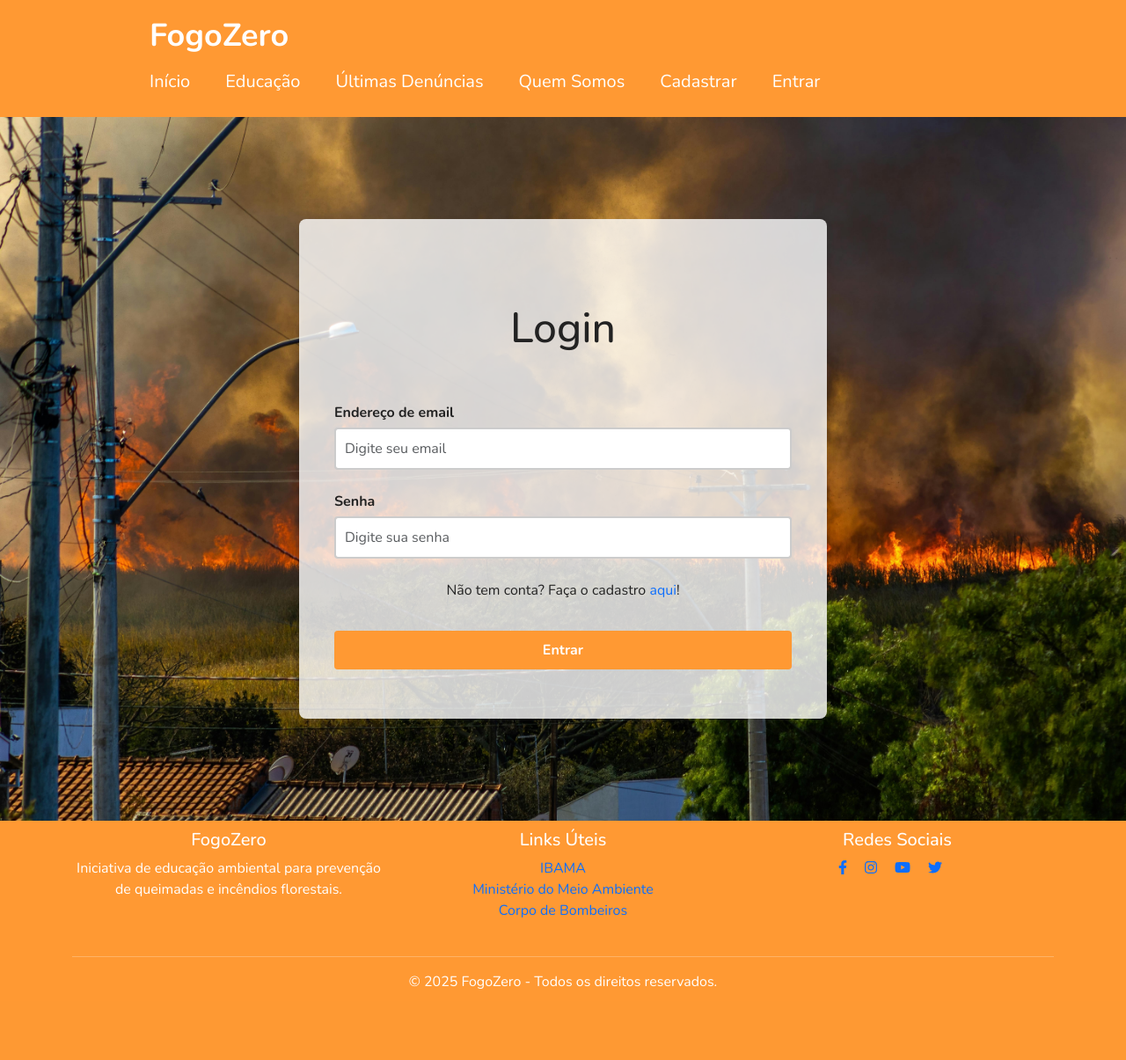
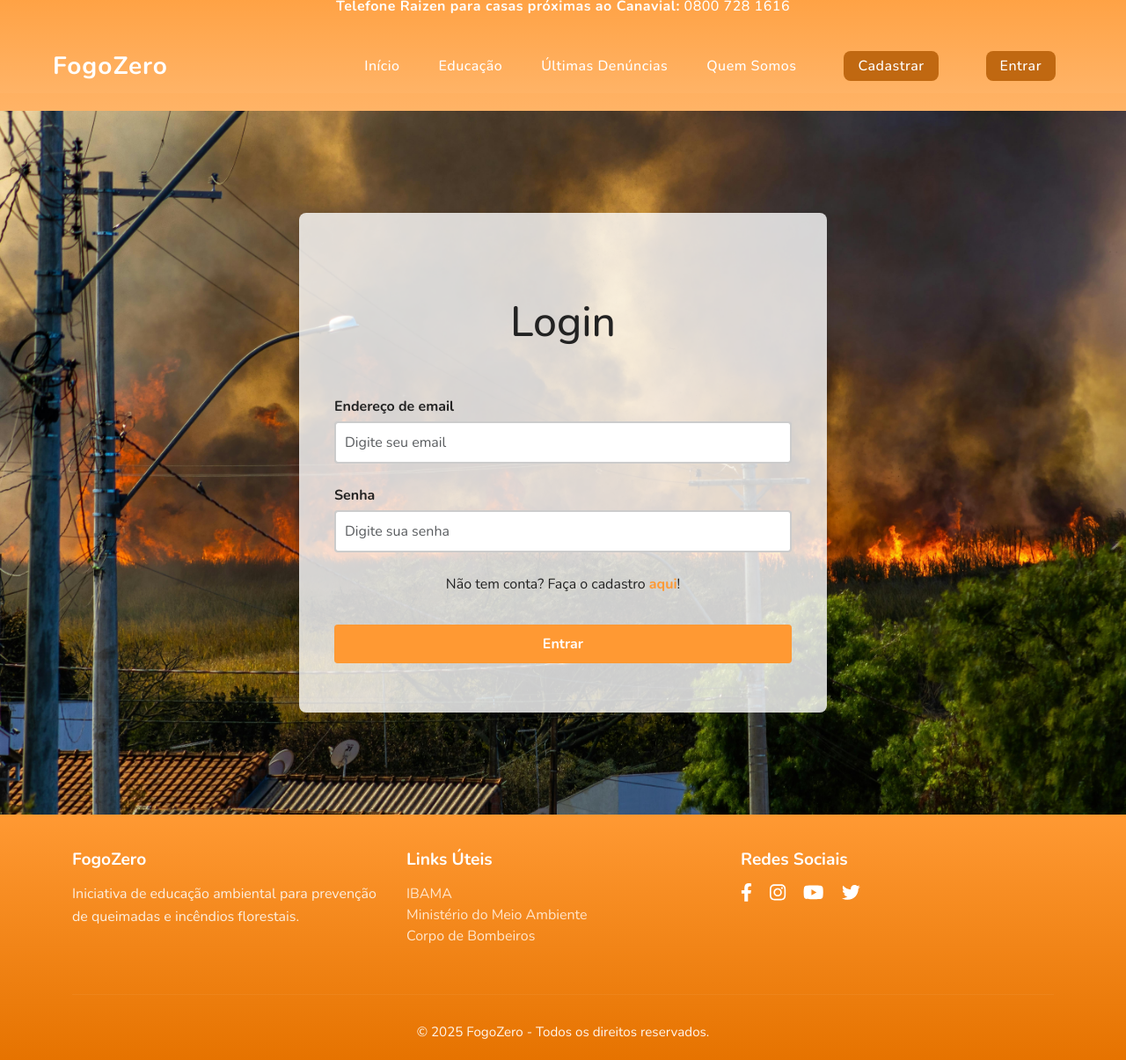
Before and after one commit to kaiqsou/fogozero-pi, a PHP site: page /views/login.php in a window 1280 px wide. Shown: the part 79-1284 px from the top of the page at 88% size. Before the commit the page ends 1203 px from the top, so only its background shows below. Run offline with PHP 8.4, Linux system fonts and the light colour scheme.

Commit message:
Quase finalização do projeto

```diff
--- a/bd/scripts_fogozero.sql
+++ b/bd/scripts_fogozero.sql
@@ -8,7 +8,7 @@ CREATE TABLE IF NOT EXISTS usuarios
     id_usuario BIGINT NOT NULL PRIMARY KEY AUTO_INCREMENT,
     nome VARCHAR(100) NOT NULL,
     email VARCHAR(255) UNIQUE NOT NULL,
-    telefone VARCHAR(14) UNIQUE DEFAULT NULL,
+    telefone VARCHAR(14) DEFAULT NULL,
     senha VARCHAR(255) NOT NULL,
     cep VARCHAR(10) DEFAULT NULL,
     cidade VARCHAR(100) DEFAULT NULL,
--- a/css/style.css
+++ b/css/style.css
@@ -57,46 +57,65 @@ img {
 }
 
 /* MENU */
-.menu-bg {
-  background: #ff9933;
+.menu-bg
+{
+  background: linear-gradient(to bottom, #ff9933, #ffb366);
+  padding: 20px 0;
+  box-shadow: 0 4px 8px rgba(0, 0, 0, 0.1);
 }
-.menu {
-  max-width: 960px;
+.menu
+{
+  max-width: 1200px;
   margin: 0 auto;
-  padding: 15px 0;
+  padding: 0 20px;
   display: flex;
   justify-content: space-between;
   align-items: center;
-  flex-wrap: wrap;
 }
-.menu a {
+
+.menu a
+{
   color: white;
 }
 .menu-logo a {
-  font-size: 2.25em;
+  font-size: 28px;
   font-weight: bold;
-  margin: 0 10px;
+  color: #fff;
+  text-decoration: none;
+  letter-spacing: 1px;
 }
-.menu-nav ul {
+.menu-nav ul
+{
+  list-style: none;
   display: flex;
-  flex-wrap: wrap;
+  gap: 24px;
+  margin: 0;
+  padding: 0;
 }
-.menu-nav li {
+
+.menu-nav li
+{
   margin-right: 20px;
 }
-.menu-nav a {
-  font-size: 1.25em;
-  padding: 10px;
-  display: block;
+
+.menu-nav a
+{
+  text-decoration: none;
+  color: #fff;
+  font-weight: 500;
+  transition: all 0.3s ease;
+  font-size: 16px;
 }
-.menu-nav a:hover {
-  color: #cc6600;
-  background-color: whitesmoke;
-  border-radius: 10px;
+
+.menu-nav a:hover
+{
+  color: #ffe6cc;
+  text-decoration: underline;
 }
 
 /* INTRODUÇÃO */
-.introducao {
+.introducao
+{
   font-size: 3em;
   line-height: 1;
   text-align: center;
@@ -105,19 +124,45 @@ img {
   margin: 0 auto;
 }
 
+.nav-bar
+{
+  background: linear-gradient(to bottom, #ff9933, #ffb366);
+  padding: 10px 0;
+  text-align: center;
+  color: white;
+  font-weight: 500;
+  font-size: 16px;
+  letter-spacing: 0.5px;
+}
+
 /* CONTATO QUEIMADAS */
-.contato-queimadas {
-  background: linear-gradient(to bottom, #ff9933, rgba(240, 169, 62, 0.95)), url('../img/contato-queimadas.jpg') center/cover no-repeat fixed;
-  padding: 10px;
+
+.contato-queimadas
+{
+  padding: 10px 0;
+  margin-bottom: 20px;
   text-align: center;
+  color: white;
+  font-weight: 500;
+  font-size: 16px;
+  letter-spacing: 0.5px;
 }
-.contato-queimadas h2 {
+
+.contato-queimadas h2
+{
   color: #333;
   margin-bottom: 10px;
 }
-.contato-queimadas p {
+
+.contato-queimadas p
+{
+  margin: 5px 0;
   color: white;
-  font-size: 1.2em;
+}
+
+.contato-queimadas strong
+{
+  color: white;
 }
 
 /* SEÇÃO SOBRE */
@@ -192,7 +237,8 @@ img {
   padding: 100px 0;
   text-align: center;
   margin-bottom: 40px;
-  border-bottom: 4px solid #ff6600;
+  border-top: 1px solid #ffe8e8;
+  border-bottom: 1px solid #ffe8e8;
 }
 
 .hero-educacao h1 {
@@ -328,29 +374,115 @@ button[type="submit"]:hover {
 
 
 /* FOOTER */
-.footer {
-  text-align: center;
-  padding: 10px 0;
-  background-color: #ff9933;
+.footer
+{
+  background: linear-gradient(to bottom, #ff9933, #e67300);
   color: white;
+  padding: 40px 20px 20px;
+  font-family: "Nunito", Arial, sans-serif;
+}
+
+.footer h5
+{
+  font-size: 1.2rem;
+  font-weight: 700;
+  margin-bottom: 15px;
+  color: #fff;
+}
+
+.footer p
+{
+  font-size: 1rem;
+  line-height: 1.6;
+  color: #fcefe0;
+}
+
+.footer ul
+{
+  list-style: none;
+  padding: 0;
+  margin: 0;
+}
+
+.footer ul li a
+{
+  color: #ffe6cc;
+  text-decoration: none;
+  transition: color 0.3s ease;
+}
+
+.footer ul li a:hover
+{
+  color: #ffffff;
+  text-decoration: underline;
+}
+
+.footer .social-links a
+{
+  font-size: 1.3rem;
+  color: #fff;
+  margin-right: 12px;
+  transition: transform 0.3s ease, color 0.3s ease;
+}
+
+.footer .social-links a:hover
+{
+  color: #ffd1a3;
+  transform: scale(1.2);
+}
+
+.footer hr
+{
+  border-color: rgba(255, 255, 255, 0.2);
+  margin: 30px 0;
+}
+
+.footer .text-center
+{
+  color: #fff8f0;
+  font-size: 0.95rem;
 }
 
 /* RESPONSIVIDADE */
-@media (max-width: 768px) {
-  .menu {
+@media (max-width: 768px)
+{
+  .menu
+  {
     flex-direction: column;
-    align-items: flex-start;
+    align-items: center;
+    gap: 15px;
+    padding: 10px 0;
   }
-  .menu-nav ul {
+
+  .menu-nav ul
+  {
     flex-direction: column;
-    align-items: flex-start;
+    align-items: center;
+    gap: 12px;
+    margin: 0;
+    padding: 0;
   }
-  .introducao {
+
+  .menu-nav li
+  {
+    margin-right: 0;
+  }
+
+  .introducao
+  {
     font-size: 2em;
     padding: 30px 10px;
   }
-  .menu-logo a {
-    font-size: 1.5em;
+
+  .menu-logo a
+  {
+    font-size: 1.8em;
+  }
+
+  .menu-nav a
+  {
+    font-size: 18px;
+    padding: 6px 12px;
   }
 }
 
@@ -556,15 +688,15 @@ input[type="checkbox"] {
 }
 /* QUEM SOMOS */
 .quem-somos {
-  background:
-    linear-gradient(to bottom, #ff9933, rgba(255, 155, 6, 0.95)),url('../img/80_Y29udmVyc2F0aW9uX2J1c2luZXNzLTA2.jpg') center/cover no-repeat fixed;
+  background: linear-gradient(to bottom, #ff9933, #ffb366);
   color: white;
   padding: 120px 0;
   text-align: center;
   position: relative;
-   margin-bottom: 40px;
-    border-bottom: 4px solid #ff6600;
+  margin-bottom: 40px;
   z-index: 1;
+  border-top: 1px solid #ffe8e8;
+  border-bottom: 1px solid #ffe8e8;
 }
 
 .quem-somos::before {
@@ -795,6 +927,13 @@ input[type="checkbox"] {
   padding: 20px;
 }
 
+@media (max-width: 768px)
+{
+  .todas-denuncias {
+    grid-template-columns: 1fr;
+  }
+}
+
 .sem-denuncias
 {
   background-color: #fff5e6;
@@ -839,7 +978,57 @@ input[type="checkbox"] {
   background-color:#fff5e6;
 }
 
-.permissoes_negadas button
+.botao-header
 {
+background-color: #c06811      ;
+  color: #fff;
+  font-weight: 600;
+  padding: 6px 16px;
+  border: none;
+  border-radius: 8px;
+  transition: background-color 0.3s ease;
+  margin-left: 10px;
+}
 
+.botao-header:hover
+{
+background-color: #e67300;
+  color: #fff;
 }
+
+.menu-nav a,
+.menu a:hover,
+.menu-nav a:focus,
+.menu-nav a:active
+{
+  text-decoration: none;
+}
+
+.permissoes-negadas
+{
+  min-height: 60vh;
+  display: flex;
+  flex-direction: column;
+  align-items: center;
+  justify-content: center;
+}
+
+.botao-status
+{
+  background-color: #ff9933;
+  color: white;
+  font-weight: bold;
+  border: none;
+  border-radius: 8px;
+  padding: 6px 12px;
+  font-size: 14px;
+  text-decoration: none;
+  transition: background-color 0.2s ease;
+}
+
+.botao-status:hover
+{
+  background-color: #e67e22;
+  cursor: pointer;
+  text-decoration: none;
+}
--- a/index.php
+++ b/index.php
@@ -7,6 +7,7 @@
 		require_once "controllers/{$controle}.class.php";
 		$obj = new $controle();
 		$obj->$metodo();
+
 	}
 	else
 	{
--- a/models/Denuncia.class.php
+++ b/models/Denuncia.class.php
@@ -2,10 +2,9 @@
 
     class Denuncia
     {
-        private int $id_denuncia;
-
         public function __construct
         (
+            private int $id_denuncia = 0,
             private string $descricao = "",
             private string $localizacao = "",
             // private string $latitude = "",
--- a/views/cadastro.php
+++ b/views/cadastro.php
@@ -77,6 +77,9 @@
                 </div>
             </div>
             </div>
+            <div>
+                <br><p class="text-center mb-4">Já posui uma conta? Entre <a style="color: #ff9933; font-weight:bold;" href="index.php?controle=inicioController&metodo=login">aqui</a>!</p>
+            </div>
                 <button type="submit" class="btn btn-primary w-100" style="display:inline">Enviar</button>
             </form>
         </div>
--- a/views/footer.php
+++ b/views/footer.php
@@ -1,7 +1,3 @@
-<?php
-
-?>
-
 <footer class="footer">
     <div class="container">
         <div class="row">
@@ -9,6 +5,7 @@
                 <h5>FogoZero</h5>
                 <p>Iniciativa de educação ambiental para prevenção de queimadas e incêndios florestais.</p>
             </div>
+
             <div class="col-md-4 mb-4">
                 <h5>Links Úteis</h5>
                 <ul class="list-unstyled">
@@ -17,6 +14,7 @@
                     <li><a href="https://www.bombeiros.rs.gov.br" target="_blank">Corpo de Bombeiros</a></li>
                 </ul>
             </div>
+
             <div class="col-md-4 mb-4">
                     <h5>Redes Sociais</h5>
                     <div class="social-links">
--- a/views/header.php
+++ b/views/header.php
@@ -13,15 +13,15 @@
     <title>FogoZero</title>
     <meta name="viewport" content="width=device-width, initial-scale=1, shrink-to-fit=no">
     <link rel="stylesheet" type="text/css" href="css/style.css" />
-
 </head>
 
 <body>
+    <header class="menu-bg">
+        <div class="nav-bar">
             <div class="contato-queimadas">
                 <p><strong>Emergência:</strong> 192</p>
                 <p><strong>Telefone Raizen para casas próximas ao Canavial:</strong> 0800 728 1616</p>
             </div>
-    <header class="menu-bg">
             <div class="menu">
                 <div class="menu-logo">
                     <a href="index.php">FogoZero</a>
@@ -34,32 +34,44 @@
                             <li>
                                 <a href="index.php?controle=inicioController&metodo=educacao">Educação</a>
                             </li>
-                        <li>
-                            <a href="index.php?controle=denunciaController&metodo=denuncias">Últimas Denúncias</a>
-                        </li>
+                            <?php
+                            if (!isset($_SESSION["tipo"]) || $_SESSION["tipo"] === "Comum")
+                            {
+                            echo "<li>
+                                    <a href='index.php?controle=denunciaController&metodo=denuncias'>Últimas Denúncias</a>
+                                </li>";
+                            } ?>
                             <li>
                                 <a href="index.php?controle=inicioController&metodo=quemsomos">Quem Somos</a>
                             </li>
                         <?php
 
-                    if(isset($_SESSION["nome"]))
+                        if(isset($_SESSION["id"]))
+                        {
+                            if (isset($_SESSION["tipo"]) && $_SESSION["tipo"] === "Administrador")
                             {
                             echo "
                                 <li>
-                            <a href='index.php?controle=denunciaController&metodo=inicio'>Denuncie</a>
+                                    <a class='botao-header' href='index.php?controle=denunciaController&metodo=gerenciar'>Gerenciar Denúncias</a>
+                                </li>";
+                            }
+
+                            echo "
+                            <li>
+                                <a class='botao-header' href='index.php?controle=denunciaController&metodo=inicio'>Denuncie</a>
                             </li>
                             <li>
-                            <a href='index.php?controle=usuarioController&metodo=logout'>Sair</a>
+                                <a class='botao-header' href='index.php?controle=usuarioController&metodo=logout'>Sair</a>
                             </li>";
                         }
                         else
                         {
                             echo "
                             <li>
-                            <a href='index.php?controle=inicioController&metodo=cadastro'>Cadastrar</a>
+                                <a class='botao-header' href='index.php?controle=inicioController&metodo=cadastro'>Cadastrar</a>
                             </li>
                             <li>
-                            <a href='index.php?controle=usuarioController&metodo=login'>Entrar</a>
+                                <a class='botao-header' href='index.php?controle=usuarioController&metodo=login'>Entrar</a>
                             </li>";
                         }
 
@@ -67,4 +79,6 @@
                     </ul>
                 </nav>
             </div>
+        </div>
+
     </header>
--- a/views/login.php
+++ b/views/login.php
@@ -21,7 +21,7 @@
                 </div>
 
                 <div>
-                    <p class="text-center mb-4">Não tem conta? Faça o cadastro <a href="index.php?controle=inicioController&metodo=cadastro">aqui</a>!</p>
+                    <p class="text-center mb-4">Não tem conta? Faça o cadastro <a style="color: #ff9933; font-weight:bold;" href="index.php?controle=inicioController&metodo=cadastro">aqui</a>!</p>
                 </div>
 
                 <button type="submit" class="btn btn-primary w-100">Entrar</button>
```
Also changed, not shown: controllers/denunciaController.class.php (+23 -1 lines), models/DenunciaDAO.class.php (+11 -5 lines), views/denuncia.php (+17 -8 lines), views/gerenciar-denuncias.php (added, +142 -0 lines), views/todas-denuncias.php (+15 -7 lines). Lines whose indentation alone changed are shown as unchanged.
